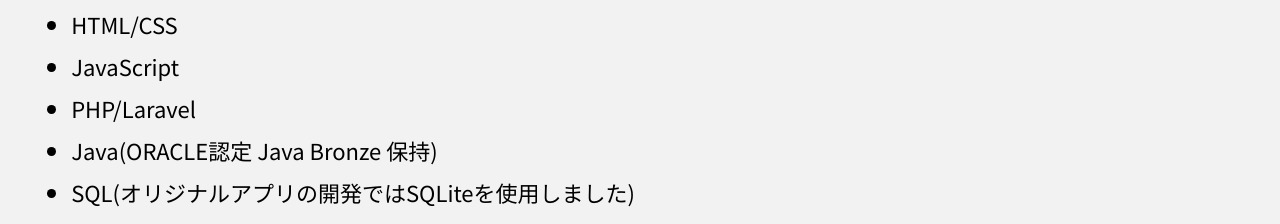
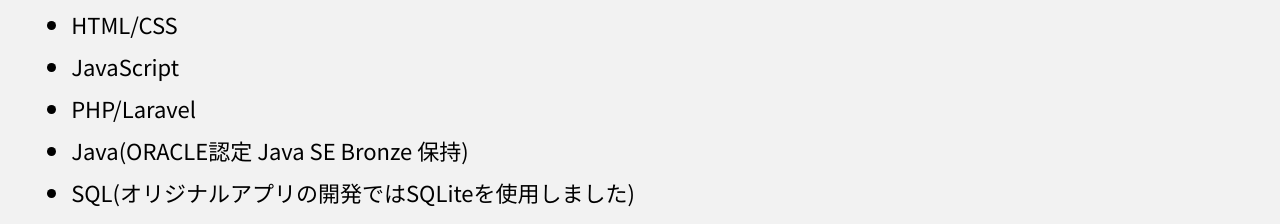
Before and after one commit to hoku23/portfolio, a plain HTML site: page index.html in a window 1280 px wide. Shown: the part 1520-1744 px from the top of the page. Drawn offline with Linux system fonts and the light colour scheme.

Commit message:
update skill

```diff
--- a/index.html
+++ b/index.html
@@ -77,7 +77,7 @@
                         <li>HTML/CSS</li>
                         <li>JavaScript</li>
                         <li>PHP/Laravel</li>
-                        <li>Java(ORACLE認定 Java Bronze 保持)</li>
+                        <li>Java(ORACLE認定 Java SE Bronze 保持)</li>
                         <li>SQL(オリジナルアプリの開発ではSQLiteを使用しました)</li>
                         <li>Git/GitHub</li>
                         <li>Linux</li>
```
